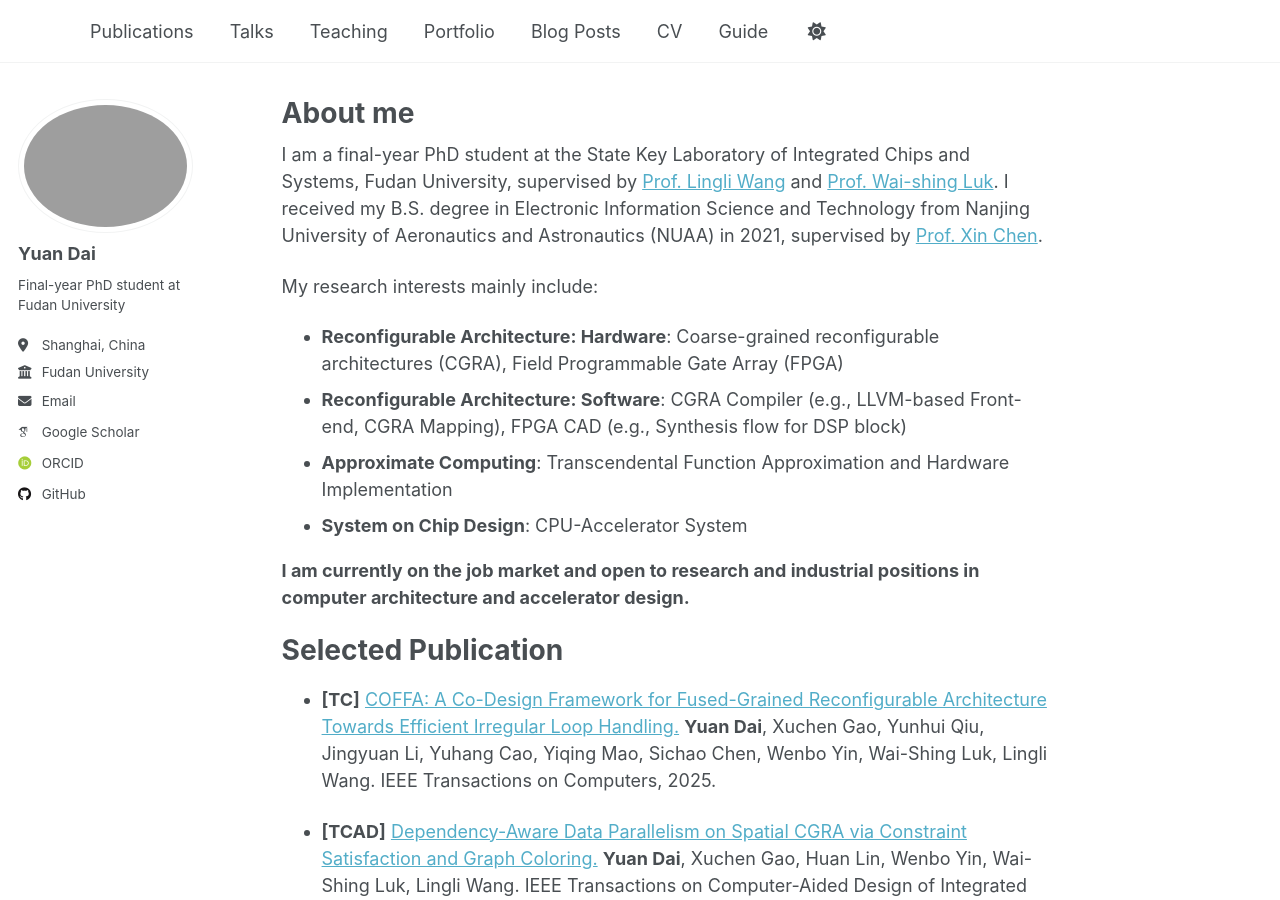
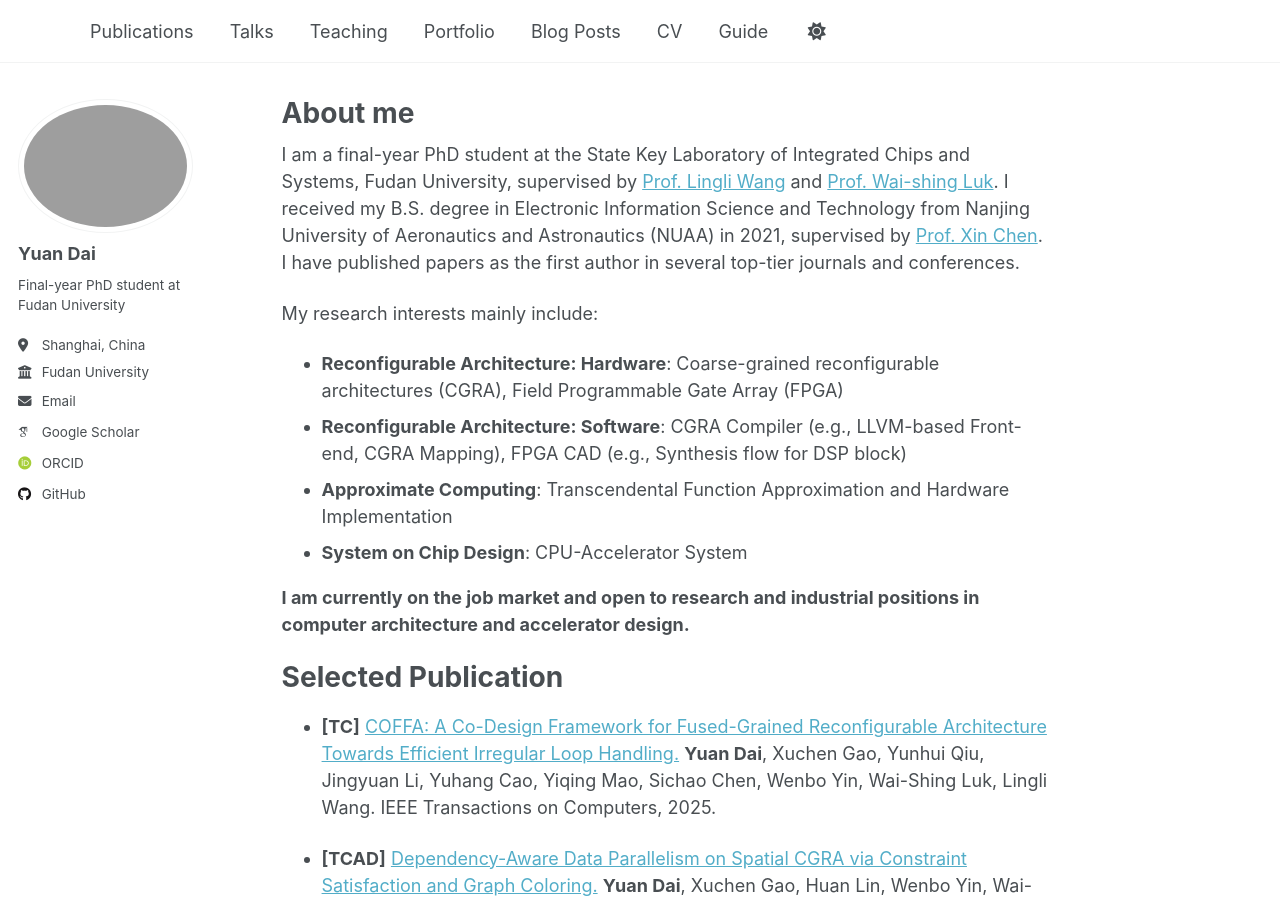
Before and after one commit to Dai-dirk/Dai-dirk.github.io, a Jekyll site: the page built from _pages/about.md, in a window 1280 px wide and 900 px high. Built offline with Jekyll 4.4.1, drawn with Linux system fonts in a browser that asks for light colours; some web fonts are replaced.

Commit message:
Update about.md

```diff
--- a/_pages/about.md
+++ b/_pages/about.md
@@ -7,7 +7,7 @@ redirect_from:
   - /about.html
 ---
 
-I am a final-year PhD student at the State Key Laboratory of Integrated Chips and Systems, Fudan University, supervised by [Prof. Lingli Wang](https://sme.fudan.edu.cn/60/3c/c31155a352316/page.htm) and [Prof. Wai-shing Luk](https://scholar.google.com/citations?hl=zh-CN&user=zVrDetsAAAAJ). I received my B.S. degree in Electronic Information Science and Technology from Nanjing University of Aeronautics and Astronautics (NUAA) in 2021, supervised by [Prof. Xin Chen](https://faculty.nuaa.edu.cn/xchen/zh_CN/index.htm).
+I am a final-year PhD student at the State Key Laboratory of Integrated Chips and Systems, Fudan University, supervised by [Prof. Lingli Wang](https://sme.fudan.edu.cn/60/3c/c31155a352316/page.htm) and [Prof. Wai-shing Luk](https://scholar.google.com/citations?hl=zh-CN&user=zVrDetsAAAAJ). I received my B.S. degree in Electronic Information Science and Technology from Nanjing University of Aeronautics and Astronautics (NUAA) in 2021, supervised by [Prof. Xin Chen](https://faculty.nuaa.edu.cn/xchen/zh_CN/index.htm). I have published papers as the first author in several top-tier journals and conferences.
 
 My research interests mainly include:
 
```
